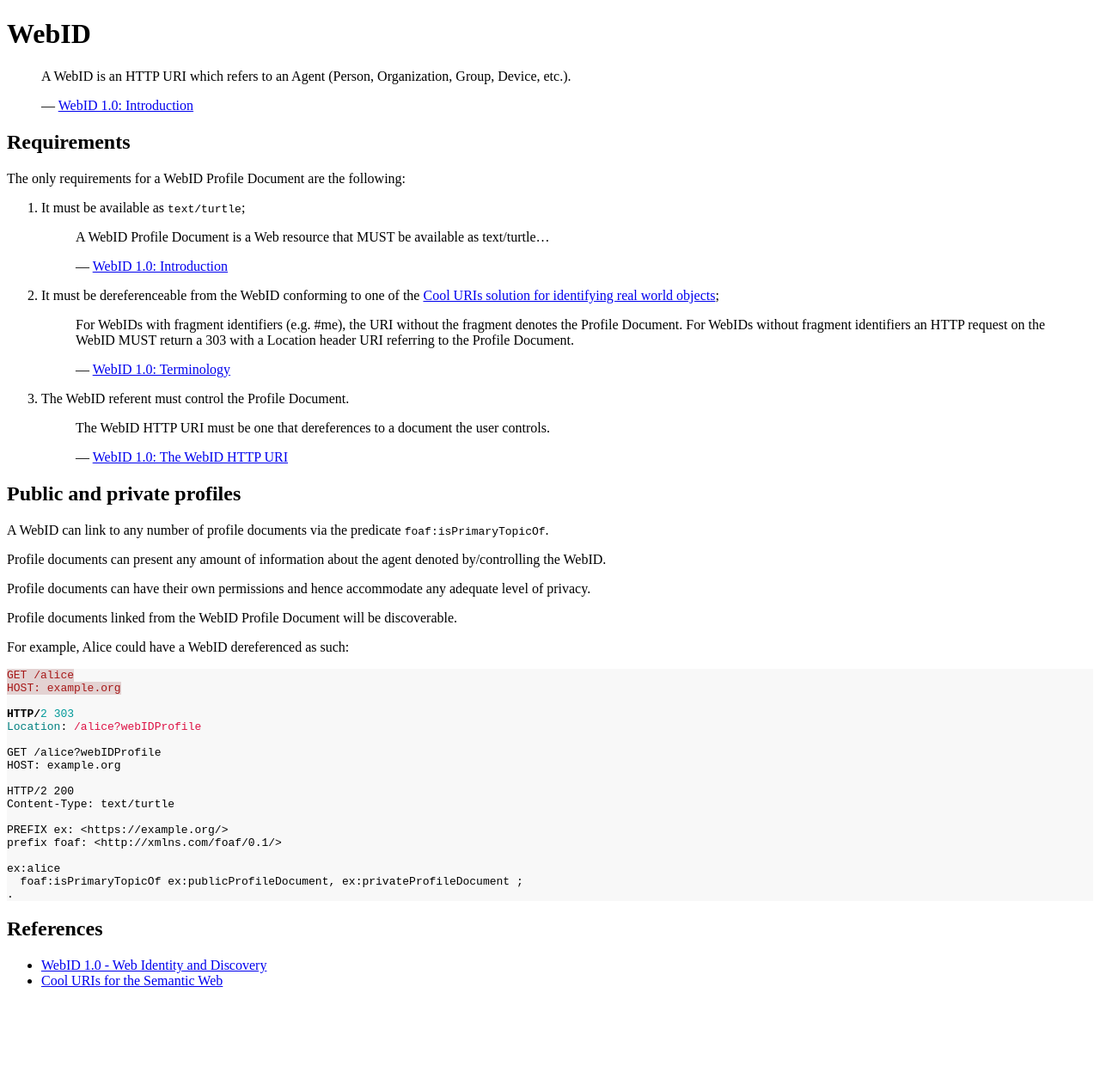
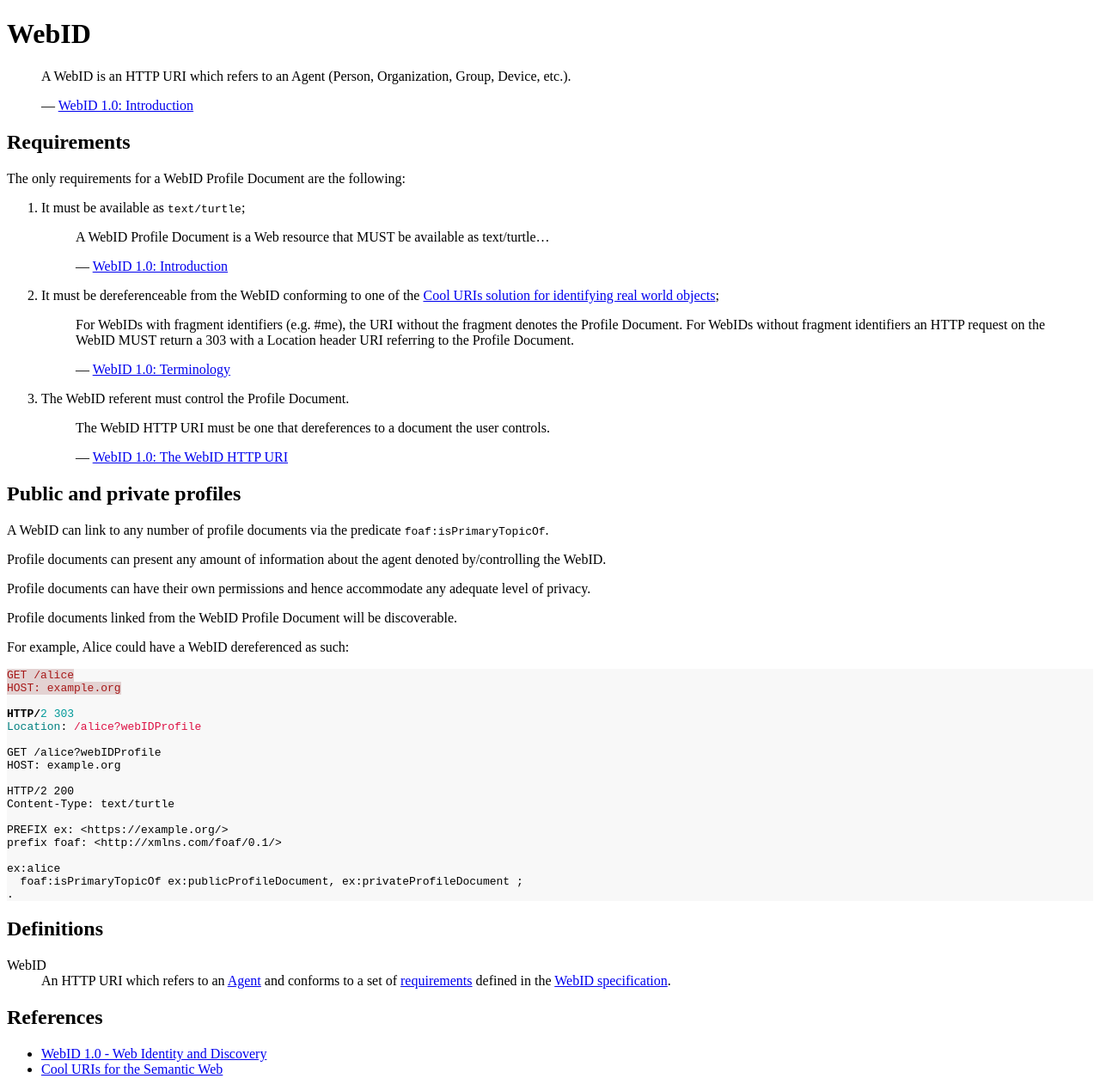
Before and after one commit to matthieubosquet/notes, a Jekyll site: the page built from webid.md, in a window 1280 px wide. Shown: the whole page at 86% size. Built offline with Jekyll 4.4.1, drawn with Linux system fonts in a browser that asks for light colours; our own code applies the rules of GitHub Pages for plain Markdown files; before the commit the page ends 1166 px from its top, so only the background shows below that.

Commit message:
Update webid.md

````diff
--- a/webid.md
+++ b/webid.md
@@ -5,6 +5,7 @@ title: WebID
 > A WebID is an HTTP URI which refers to an Agent (Person, Organization, Group, Device, etc.).
 >
 > ― [WebID 1.0: Introduction](https://www.w3.org/2005/Incubator/webid/spec/identity/#introduction)
+
 
 ## Requirements
 
@@ -22,6 +23,7 @@ The only requirements for a WebID Profile Document are the following:
     > The WebID HTTP URI must be one that dereferences to a document the user controls.
     >
     > — [WebID 1.0: The WebID HTTP URI](https://www.w3.org/2005/Incubator/webid/spec/identity/#the-webid-http-uri)
+
 
 ## Public and private profiles
 
@@ -56,6 +58,15 @@ ex:alice
 .
 ```
 
+
+## Definitions
+
+<dl>
+    <dt>WebID</dt>
+    <dd>An HTTP URI which refers to an <a href="http://xmlns.com/foaf/spec/#term_Agent">Agent</a> and conforms to a set of <a href="#requirements">requirements</a> defined in the <a href="https://www.w3.org/2005/Incubator/webid/spec/identity/">WebID specification</a>.</dd>
+</dl>
+
+
 ## References
 
 - [WebID 1.0 - Web Identity and Discovery](https://www.w3.org/2005/Incubator/webid/spec/identity/)
````
